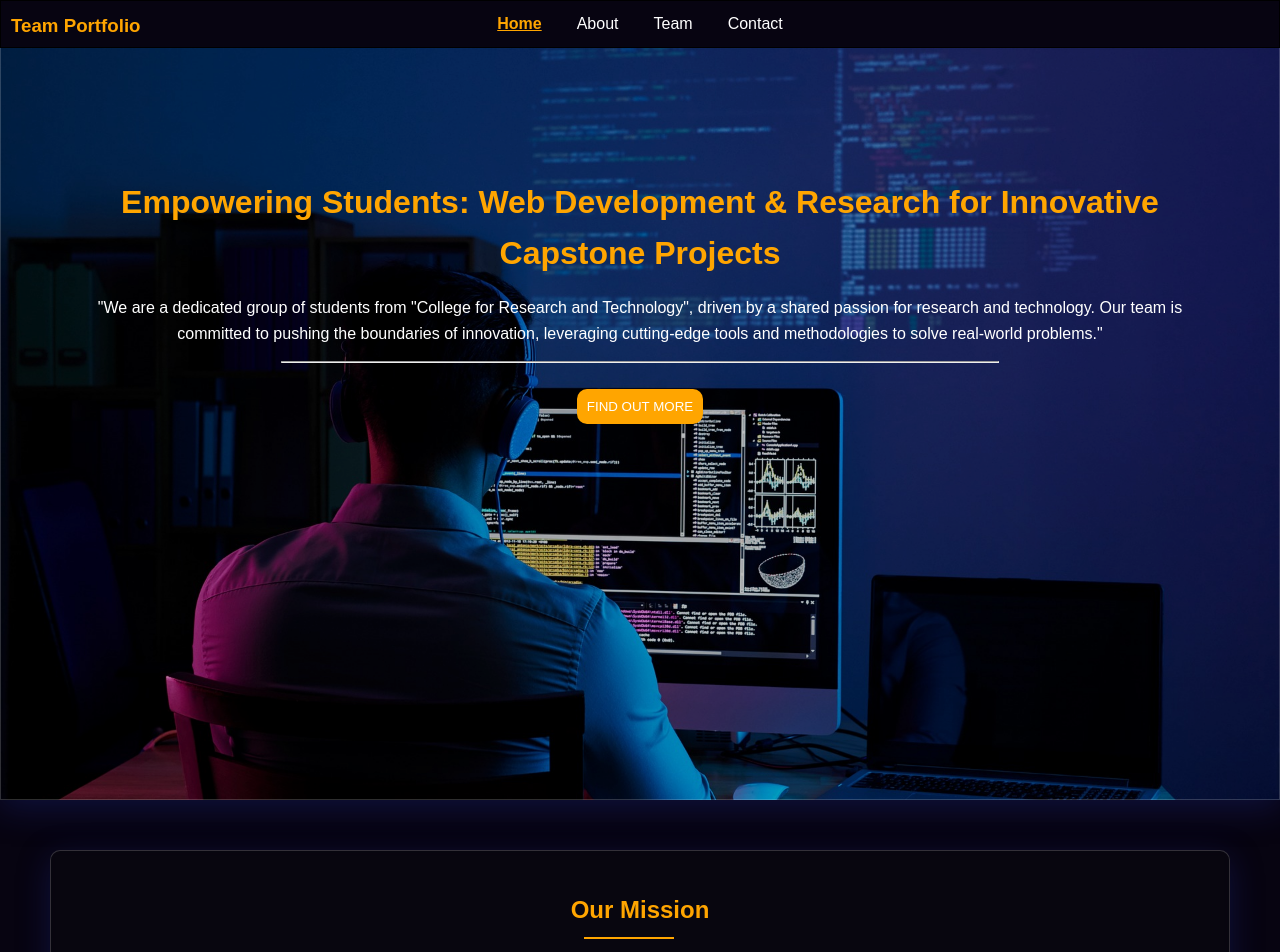
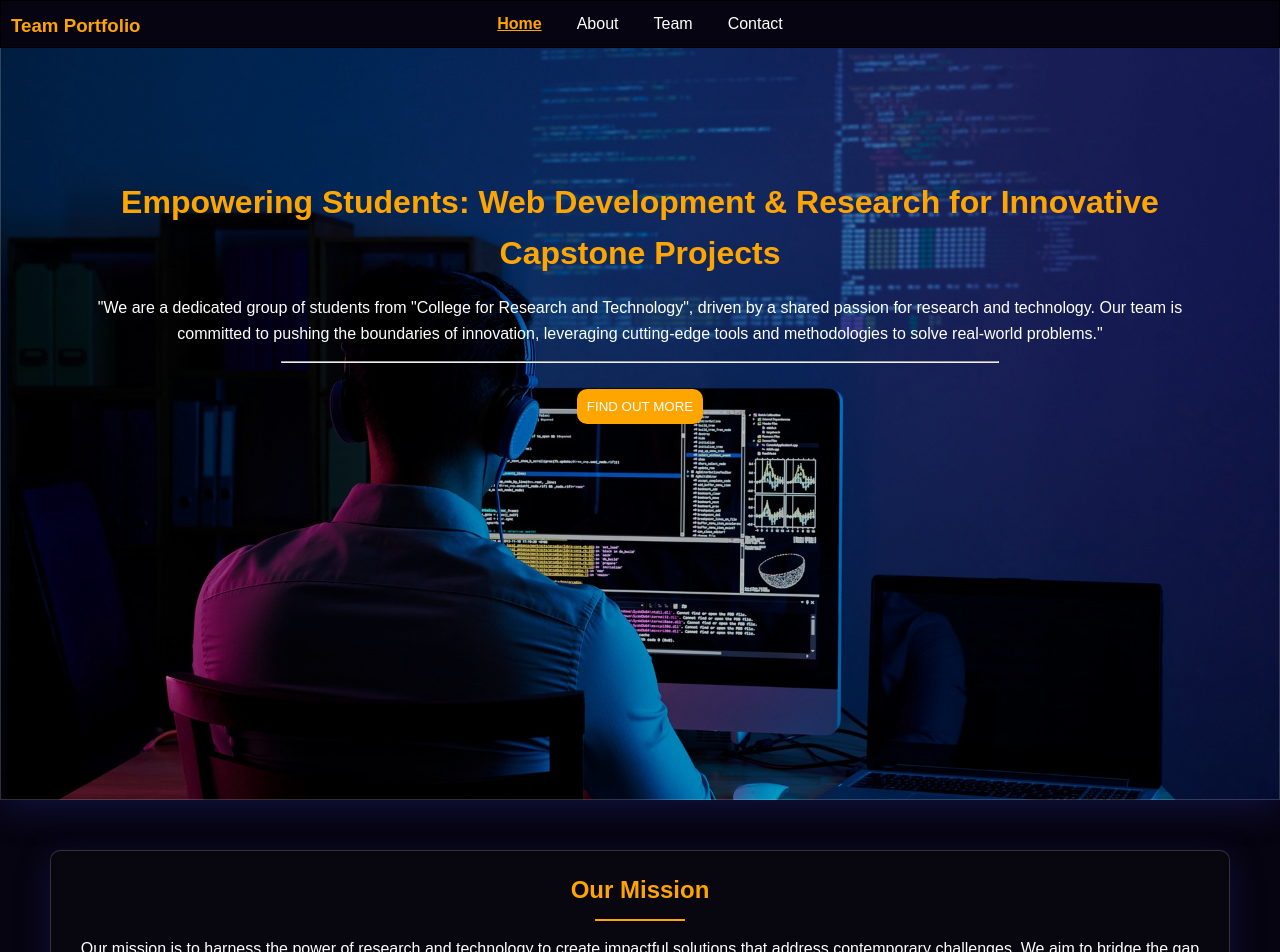
Before and after one commit to DevCodeAL/Team-Portfolio-College-2024, a React (Vite) app: page / in a window 1280 px wide. Shown: the top 952 px of the page. Built offline with nearby package versions, Linux system fonts and the light colour scheme.

Commit message:
fixed responsive

```diff
--- a/src/App.css
+++ b/src/App.css
@@ -11,7 +11,7 @@ header{
     background-color: hsl(254, 62%, 4%);
     color: rgb(249, 243, 243);
     padding: 10px;
-    width: 100vw;
+    width: 100%;
 }
 
 
@@ -216,6 +216,18 @@ footer{
         footer{
             min-width: 800px;
         }
+
+        .team-logo{
+            display: none;
+        }
+
+        /* .ourmission-line{
+          display: block;
+          margin-left: -230px;
+          margin-right: -230px;
+
+        } */
+
   }
 
 .text-container{
@@ -229,7 +241,6 @@ footer{
 
 .title-h1{
     color:rgb(255, 165, 0);
-    padding: 20px;
 }
 
 .title-h{
@@ -272,8 +283,11 @@ footer{
 
 
 .ourmission-line{
-    position: relative;
-    top: -12px;
+    display: block;
+    margin-left: auto;
+    margin-right: auto;
+    margin-top: 10px;
+    margin-bottom: 15px;
     left: 513px;
     width: 90px;
     border: 1px solid orange;
```
